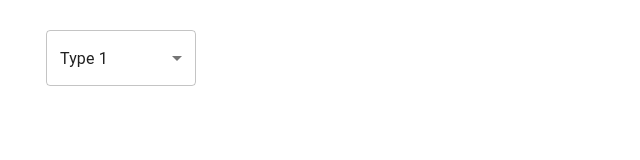
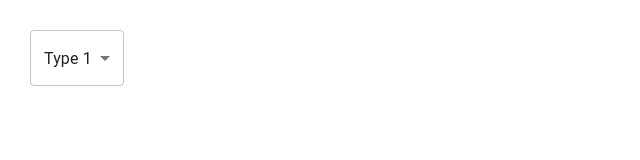
Before and after one commit to rolandjlevy/react-mui-dynamic-select-stackoverflow, a React (Vite) app: page / in a window 1280 px wide. Shown: the top 160 px of the page, without its empty margins (0-640 px from the left). Built offline with nearby package versions, Linux system fonts and the light colour scheme.

Commit message:
Added child items to render

```diff
--- a/src/DynamicSelect.jsx
+++ b/src/DynamicSelect.jsx
@@ -6,46 +6,36 @@ import {
   ListItemText,
   MenuItem,
   FormControl,
-  Select
+  Select,
+  Typography
 } from '@mui/material';
 
 const myTypes = {
-  TYPE_1: {label:"Type 1", items: [1, 2, 3, 4]},
-  TYPE_2: {label:"Type 2", items: [5, 6, 7, 8]},
-  TYPE_3: {label:"Type 3", items: [9, 10, 11, 12]},
+  TYPE_1: {label:"Type 1", items: [1, 2, 3]},
+  TYPE_2: {label:"Type 2", items: [4, 5, 6, 7, 8]},
+  TYPE_3: {label:"Type 3", items: [9, 10]},
+  TYPE_4: {label:"Type 4", items: [11, 12, 13, 14]},
 };
 
-const childrenitems = [
-  {id: 1},
-  {id: 2},
-  {id: 3},
-  {id: 4}
-];
-
-const handleClick = (e, childItems) => {
-  // use setState here to set data for child dropdown
-  console.log('handleClick:', childItems);
-}
-
-const TypeSelectMenuItem = (props) => {
-  return (
-    <MenuItem {...props}>
-      <ListItemText primary={props["data-value"]} />
-    </MenuItem>
-  );
-};
+const TypeSelectMenuItem = (props) => (
+  <MenuItem {...props}>
+    <ListItemText primary={props["data-value"]} />
+  </MenuItem>
+);
 
 export default function DynamicSelect() {
   const [state, setState] = useState(myTypes.TYPE_1.label);
+  const [childItems, setChildItems] = useState([]);
   const handleChange = (e) => setState(e.target.value);
+  const handleClick = (e, items) => setChildItems(items);
 
   return (
-    <Box sx={{ m: 2 }}>
+    <Box>
       <FormControl>
         <Select
           value={state}
           onChange={handleChange}
-          sx={{ width: 150 }}
+          sx={{ maxWidth: 250 }}
         >
           {Object.keys(myTypes).map((type, index) => (
             <TypeSelectMenuItem
@@ -57,6 +47,13 @@ export default function DynamicSelect() {
             </TypeSelectMenuItem>
           ))}
         </Select>
+
+        {childItems.length > 0 ? (
+          <ul>
+            {childItems.map(child => (<li>{child}</li>))}
+          </ul>
+        ) : null}
+
       </FormControl>
     </Box>
   );
```
